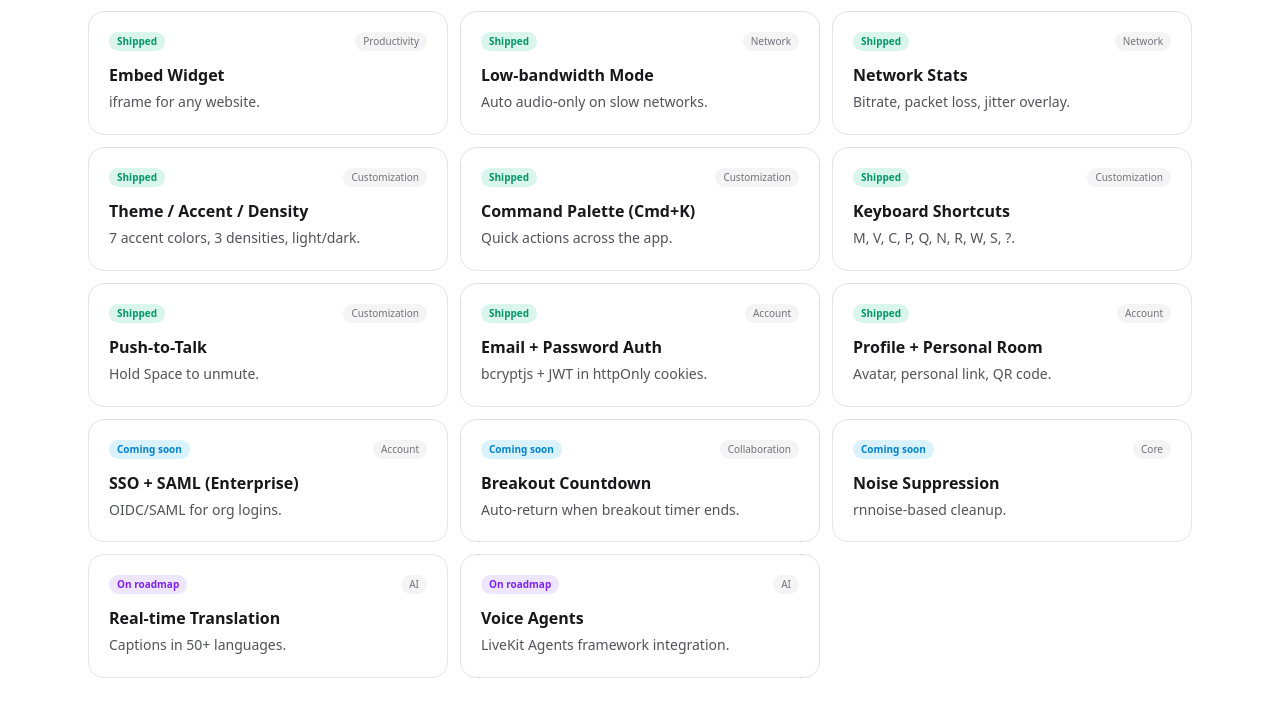
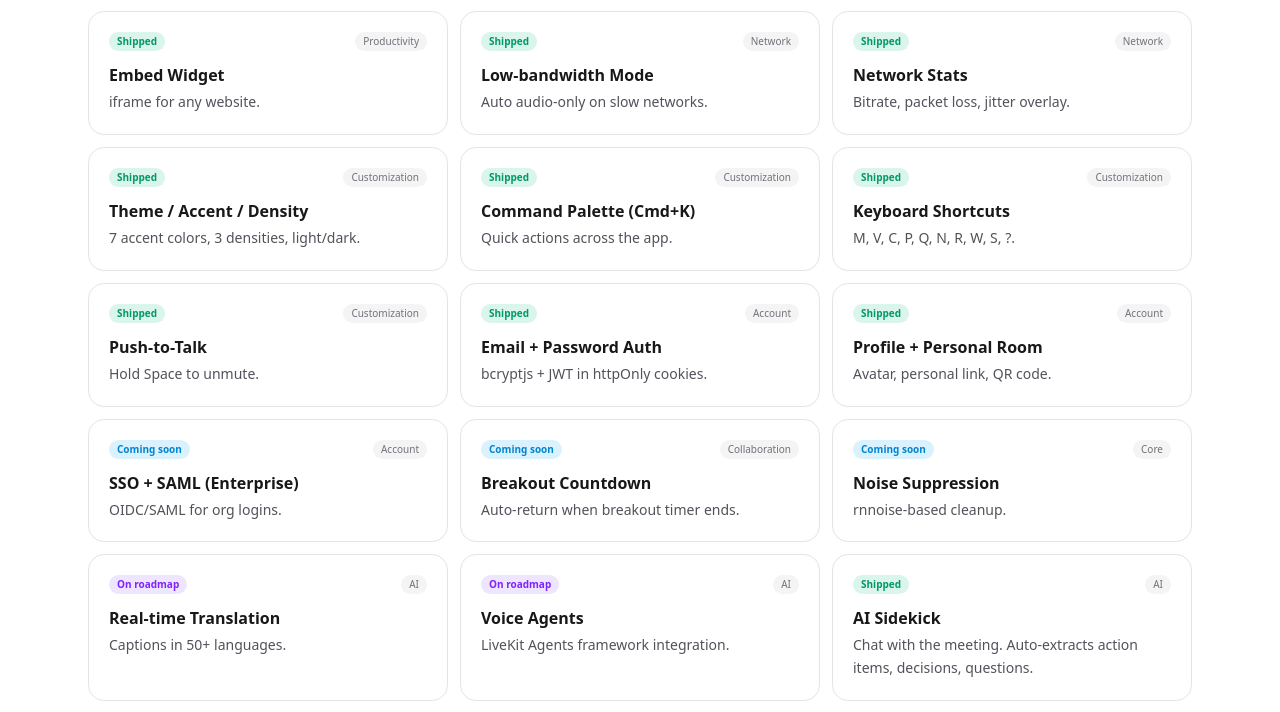
Before and after one commit to muditagrawal2007/Indux, a Next.js app: page /roadmap in a window 1280 px wide. Shown: the part 2031-2743 px from the top of the page. Built offline with nearby package versions, Linux system fonts and the light colour scheme.

Commit message:
feat(pages): launcher + profile + roadmap + schedule polish

```diff
--- a/src/app/page.tsx
+++ b/src/app/page.tsx
@@ -141,12 +141,18 @@ export default function InduxLauncher() {
     name: string;
     avatar_color: string;
   } | null>(null);
-  const [joinCode, setJoinCode] = useState("");
+const [joinCode, setJoinCode] = useState("");
   const [recentRooms, setRecentRooms] = useState<RecentRoom[]>([]);
-  const [currentTime, setCurrentTime] = useState(new Date());
+  const [currentTime, setCurrentTime] = useState<Date | null>(null);
+  const [mounted, setMounted] = useState(false);
   const [liveNow, setLiveNow] = useState(0);
 
-  useEffect(() => {
+useEffect(() => {
+    setMounted(true);
+    setCurrentTime(new Date());
+  }, []);
+
+useEffect(() => {
     fetch("/api/auth/me")
       .then((r) => r.json())
       .then((data) => {
@@ -257,17 +263,21 @@ export default function InduxLauncher() {
     localStorage.setItem("indux_theme", isDark ? "dark" : "light");
   }
 
-  const greeting =
-    currentTime.getHours() < 12
+  const greeting = !mounted || !currentTime
+    ? "Welcome"
+    : currentTime.getHours() < 12
       ? "Good morning"
       : currentTime.getHours() < 17
         ? "Good afternoon"
         : "Good evening";
 
-  const timeString = currentTime.toLocaleTimeString([], {
-    hour: "2-digit",
-    minute: "2-digit",
-  });
+  const timeString = !mounted || !currentTime
+    ? ""
+    : currentTime.toLocaleTimeString("en-US", {
+        hour: "2-digit",
+        minute: "2-digit",
+        hour12: false,
+      });
 
   return (
     <div className="relative min-h-screen bg-[color:var(--bg)] text-[color:var(--text-primary)] transition-colors duration-200">
@@ -423,7 +433,7 @@ export default function InduxLauncher() {
               <span className="pulse-dot" />
               Free for everyone · 30+ features
               <span className="text-[color:var(--text-muted)]">·</span>
-              <span className="font-mono text-[10px]">{timeString}</span>
+              <span className="font-mono text-[10px]" suppressHydrationWarning>{timeString}</span>
             </div>
             <h1 className="text-5xl font-semibold tracking-tight md:text-7xl">
               {user ? (
--- a/src/app/profile/page.tsx
+++ b/src/app/profile/page.tsx
@@ -155,7 +155,7 @@ export default function ProfilePage() {
             <p className="mt-1 text-sm text-[color:var(--text-secondary)]">{user.email}</p>
             <div className="mt-2 flex items-center gap-2 text-xs text-[color:var(--text-tertiary)]">
               <Icon.ShieldCheck size={12} />
-              <span>Joined {new Date(user.created_at).toLocaleDateString()}</span>
+              <span suppressHydrationWarning>Joined {new Date(user.created_at).toLocaleDateString("en-US")}</span>
             </div>
           </div>
         </section>
@@ -332,7 +332,7 @@ function humanizeAgo(ms: number): string {
   if (h < 24) return `${h}h ago`;
   const d = Math.floor(h / 24);
   if (d < 7) return `${d}d ago`;
-  return new Date(Date.now() - ms).toLocaleDateString();
+  return new Date(Date.now() - ms).toLocaleDateString("en-US");
 }
 
 function QuickLink({
--- a/src/app/roadmap/page.tsx
+++ b/src/app/roadmap/page.tsx
@@ -81,6 +81,20 @@ const FEATURES: Feature[] = [
   { id: "noise-suppression", title: "Noise Suppression", desc: "rnnoise-based cleanup.", category: "Core", status: "soon" },
   { id: "translation", title: "Real-time Translation", desc: "Captions in 50+ languages.", category: "AI", status: "idea" },
   { id: "voice-agents", title: "Voice Agents", desc: "LiveKit Agents framework integration.", category: "AI", status: "idea" },
+
+  // Phase 2 — interactivity + fun
+  { id: "ai-sidekick", title: "AI Sidekick", desc: "Chat with the meeting. Auto-extracts action items, decisions, questions.", category: "AI", status: "shipped" },
+  { id: "live-engagement", title: "Live Engagement Dashboard", desc: "Real-time participation, talk time, kind counts, activity heatmap.", category: "AI", status: "shipped" },
+  { id: "cursor-presence", title: "Cursor Presence", desc: "See everyone's mouse cursor live over LiveKit data channel.", category: "Core", status: "shipped" },
+  { id: "confetti-sfx", title: "Confetti + Sound Feedback", desc: "Milestone celebrations, procedural Web Audio cues for every interaction.", category: "Customization", status: "shipped" },
+  { id: "spatial-voice", title: "Spatial Voice Room", desc: "Clubhouse-style 2D audio positioning. Drag tiles, audio pans to match.", category: "Core", status: "shipped" },
+  { id: "music-room", title: "Music Room", desc: "Collaborative lo-fi radio with shared queue, vote-to-skip, animated waveform.", category: "Collaboration", status: "shipped" },
+  { id: "trivia", title: "Trivia Game", desc: "Live multiplayer quiz, fastest-correct scoring, leaderboard.", category: "Collaboration", status: "shipped" },
+  { id: "ar-filters", title: "AR Filters", desc: "Sunglasses, halos, crowns, Matrix, VHS, cyberpunk overlays.", category: "Customization", status: "shipped" },
+  { id: "translation-captions", title: "Live Translation Captions", desc: "Translate captions into 15 languages in real-time (MyMemory API).", category: "AI", status: "shipped" },
+  { id: "word-cloud-polls", title: "Word Cloud Polls", desc: "Open-response polls that form a live weighted word cloud.", category: "Collaboration", status: "shipped" },
+  { id: "bingo", title: "Meeting Bingo", desc: "Multiplayer 5x5 corporate-cliché bingo, auto-detected from chat + captions.", category: "Collaboration", status: "shipped" },
+  { id: "recap", title: "Post-Meeting Recap", desc: "AI-generated summary with action items auto-assigned + shareable public link.", category: "AI", status: "shipped" },
 ];
 
 const STATUS_BADGES: Record<Status, { label: string; cls: string }> = {
--- a/src/app/schedule/page.tsx
+++ b/src/app/schedule/page.tsx
@@ -75,7 +75,7 @@ export default function SchedulePage() {
     return cells;
   }, [viewMonth]);
 
-  const monthName = new Date(viewMonth).toLocaleDateString([], { month: "long", year: "numeric" });
+  const monthName = new Date(viewMonth).toLocaleDateString("en-US", { month: "long", year: "numeric" });
   const today = new Date();
   today.setHours(0, 0, 0, 0);
 
@@ -355,7 +355,7 @@ export default function SchedulePage() {
                 <h2 className="text-lg font-semibold">New meeting</h2>
                 <p className="mt-0.5 text-xs text-[color:var(--text-secondary)]">
                   {composerStart
-                    ? new Date(composerStart).toLocaleDateString([], { weekday: "long", month: "long", day: "numeric" })
+                    ? new Date(composerStart).toLocaleDateString("en-US", { weekday: "long", month: "long", day: "numeric" })
                     : "Set up a meeting for later"}
                 </p>
               </div>
```
